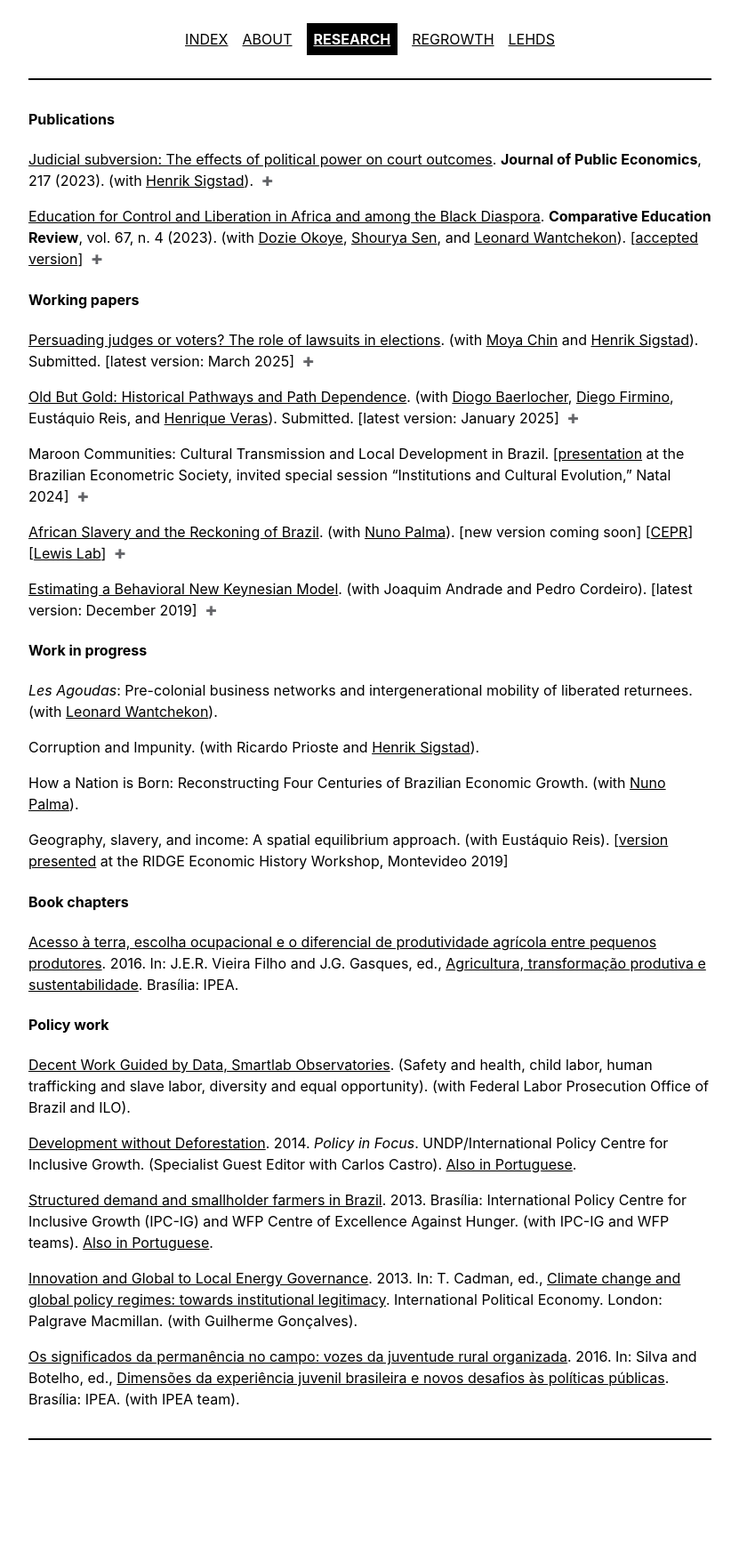
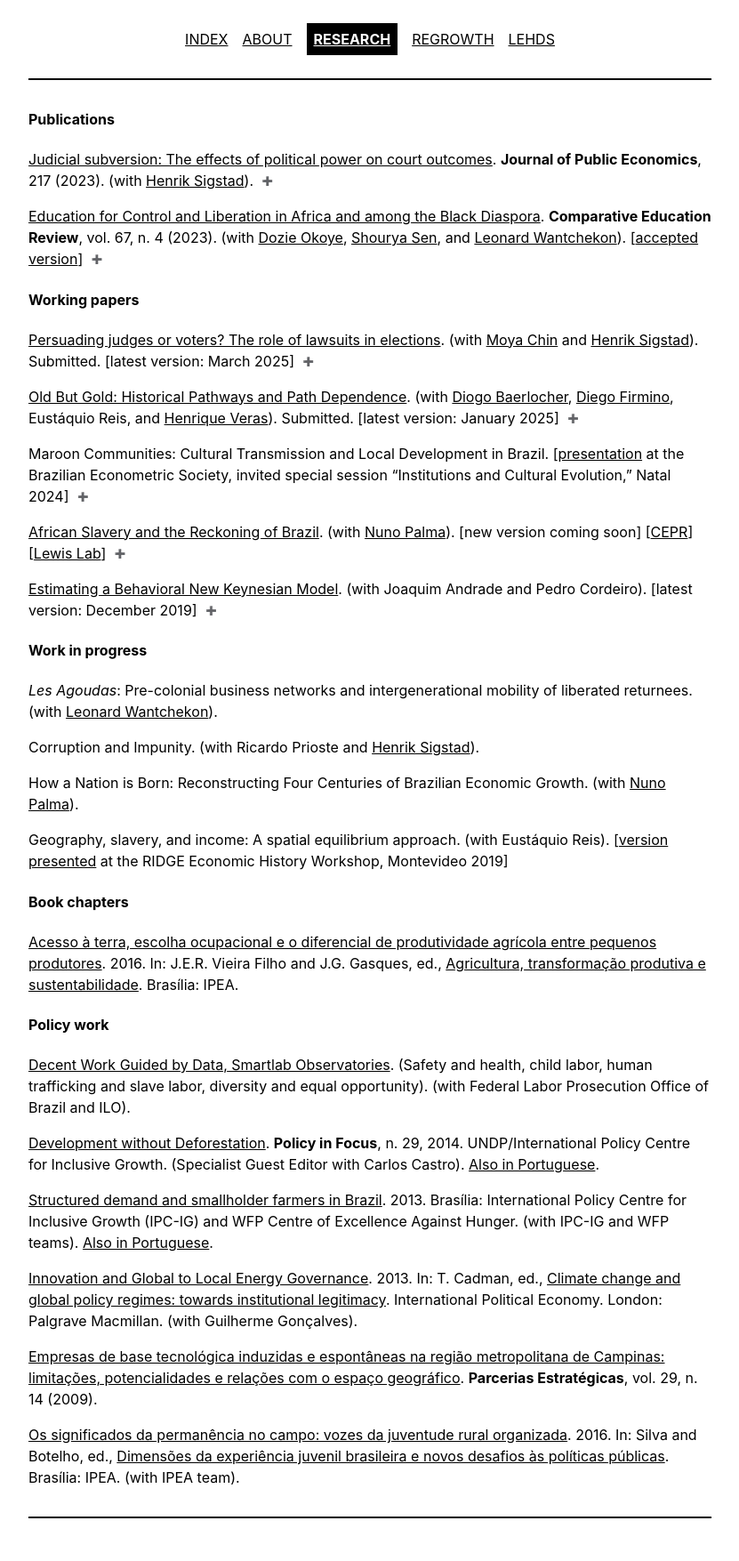
Before and after one commit to gbrlambais/gbrlambais.github.io, a Jekyll site: the page built from _pages/research.md, in a window 1280 px wide. Shown: the whole page at 89% size, without its empty margins (224-1055 px from the left). Built offline with Jekyll 4.4.1, drawn with Linux system fonts in a browser that asks for light colours; before the commit the page ends 1667 px from its top, so only the background shows below that.

Commit message:
research

```diff
--- a/_pages/research.md
+++ b/_pages/research.md
@@ -76,10 +76,12 @@ In: J.E.R. Vieira Filho and J.G. Gasques, ed., [Agricultura, transformação pro
 
 [Decent Work Guided by Data, Smartlab Observatories](https://smartlabbr.org){:target="_blank"}. (Safety and health, child labor, human trafficking and slave labor, diversity and equal opportunity). (with Federal Labor Prosecution Office of Brazil and ILO).
 
-[Development without Deforestation](https://ipcig.org/pub/eng/PiF29_10_years_Development_without_Deforestation.pdf){:target="_blank"}. 2014. *Policy in Focus*. UNDP/International Policy Centre for Inclusive Growth. (Specialist Guest Editor with Carlos Castro). [Also in Portuguese](https://ipcig.org/pub/port/PiF29PT_10_anos_Desenvolvimento_sem_Desmatamento.pdf){:target="_blank"}.
+[Development without Deforestation](https://ipcig.org/pub/eng/PiF29_10_years_Development_without_Deforestation.pdf){:target="_blank"}. **Policy in Focus**, n. 29, 2014. UNDP/International Policy Centre for Inclusive Growth. (Specialist Guest Editor with Carlos Castro). [Also in Portuguese](https://ipcig.org/pub/port/PiF29PT_10_anos_Desenvolvimento_sem_Desmatamento.pdf){:target="_blank"}.
 
 [Structured demand and smallholder farmers in Brazil](http://www.ipc-undp.org/pub/IPCTechnicalPaper7.pdf){:target="_blank"}. 2013. Brasília: International Policy Centre for Inclusive Growth (IPC-IG) and WFP Centre of Excellence Against Hunger. (with IPC-IG and WFP teams). [Also in Portuguese](https://ipcig.org/sites/default/files/pub/pt-br/PAAReportPT_Demanda_Estrutruada_e_a_Agricultura_Familiar_no_Brasil.pdf){:target="_blank"}.
 
 [Innovation and Global to Local Energy Governance](https://link.springer.com/chapter/10.1057/9781137006127_12){:target="_blank"}. 2013. In: T. Cadman, ed., [Climate change and global policy regimes: towards institutional legitimacy](https://link.springer.com/book/10.1057/9781137006127){:target="_blank"}. International Political Economy. London: Palgrave Macmillan. (with Guilherme Gonçalves).
 
+[Empresas de base tecnológica induzidas e espontâneas na região metropolitana de Campinas: limitações, potencialidades e relações com o espaço geográfico](https://core.ac.uk/download/pdf/6233857.pdf){:target="_blank"}. **Parcerias Estratégicas**, vol. 29, n. 14 (2009).
+
 [Os significados da permanência no campo: vozes da juventude rural organizada](https://portalantigo.ipea.gov.br/agencia/images/stories/PDFs/livros/livros/livro_dimensoes_miolo_cap02.pdf){:target="_blank"}. 2016. In: Silva and Botelho, ed., [Dimensões da experiência juvenil brasileira e novos desafios às políticas públicas](https://repositorio.ipea.gov.br/bitstream/11058/6270/1/Dimensões%20da%20experiência%20juvenil%20brasileira%20e%20novos%20desafios%20às%20políticas%20públicas.pdf){:target="_blank"}. Brasília: IPEA. (with IPEA team).
```
Also changed, not shown: 1 other file.
